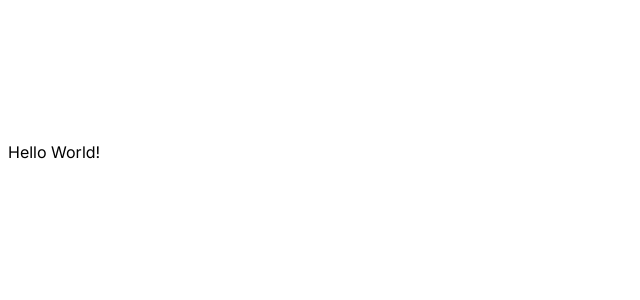
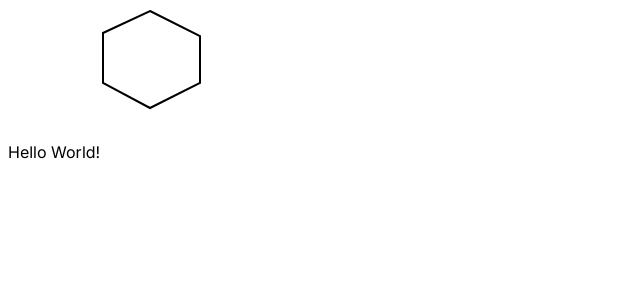
Before and after one commit to LeeJonesDev/Hexpawn, a Next.js app in the folder packages/hexpawn/: page / in a window 1280 px wide. Shown: the top 300 px of the page, without its empty margins (0-640 px from the left). Built offline with nearby package versions, Linux system fonts and the light colour scheme.

Commit message:
svg render

```diff
--- a/packages/hexpawn/src/app/page.tsx
+++ b/packages/hexpawn/src/app/page.tsx
@@ -1,11 +1,12 @@
 import { HexagonIconKeys } from "@/components/Hexagon/HexagonIcons";
 import Hexagon from "../components/Hexagon/Hexagon";
+import SVGContainer from "@/components/SvgContainer/SvgContainer";
 
 export default function Home() {
   return (
     <>
       Hello World!
-
+      <SVGContainer>
         <Hexagon
           id={"1-1"}
           points={[[50, 3], [100, 28], [100, 75], [50, 100], [3, 75], [3, 25]]}
@@ -26,6 +27,7 @@ export default function Home() {
             s: 0
           }}
         />
+      </SVGContainer>
     </>
   )
 }
--- a/packages/hexpawn/src/components/Hexagon/Hexagon.tsx
+++ b/packages/hexpawn/src/components/Hexagon/Hexagon.tsx
@@ -5,12 +5,11 @@ const Hexagon = ({
     points,
     offsetCoordinates,
     axialCoordinates,
-    fill = 'black',
+    fill = 'none',
     stroke = 'black',
     strokeWidth = 2,
     ...props
 }: HexagonProps) => {
-    console.log({ ...props });
 
     //TODO: GET AND RENDER COORDINATES
 
@@ -19,7 +18,7 @@ const Hexagon = ({
     ).join(' ').toString();
 
     return (
-        <svg
+        <polygon
             x={offsetCoordinates.x}
             y={offsetCoordinates.y}
 
@@ -31,11 +30,10 @@ const Hexagon = ({
             fill={fill}
             stroke={stroke}
             strokeWidth={strokeWidth}
-            {...props}
-        >
+            {...props} >
             {/* {terrainSpecs &&
                 HexagonIcons[terrainSpecs.terrainName]} */}
-        </svg>
+        </polygon>
     );
 }
 
--- /dev/null
+++ b/packages/hexpawn/src/components/SvgContainer/SvgContainer.tsx
@@ -0,0 +1,16 @@
+import { SvgContainerProps } from "./SvgContainerProps";
+
+const SVGContainer = ({
+    children,
+    ...props
+}: SvgContainerProps) => {
+    return <svg>
+        <g>
+            {children}
+        </g>
+    </svg>
+
+}
+
+
+export default SVGContainer;
--- /dev/null
+++ b/packages/hexpawn/src/components/SvgContainer/SvgContainerProps.ts
@@ -0,0 +1,8 @@
+import { ReactNode } from "react";
+
+interface SvgContainerProps {
+    children?: ReactNode | JSX.Element | undefined;
+
+}
+
+export type { SvgContainerProps }
```
Lines whose indentation alone changed are shown as unchanged.
